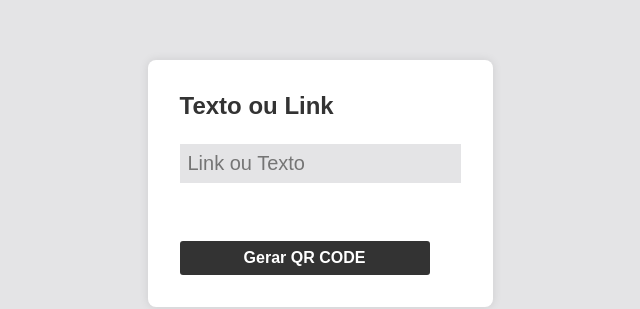
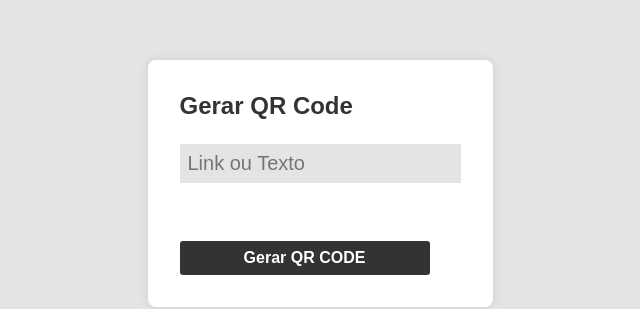
Before and after one commit to VictorSamuell/QR-Code-Generator, a plain HTML site: page index.html in a window 1280 px wide. Shown: the part 217-526 px from the top of the page, 320-960 px from the left. Drawn offline with Linux system fonts and the light colour scheme; a web font is replaced by a local one.

Commit message:
Alterações na identação

```diff
--- a/assets/js/script.js
+++ b/assets/js/script.js
@@ -12,6 +12,7 @@ function gerarQR() {
 
         //document.getElementById('qrCode').classList.remove('hidden');
         textoQR.classList.remove('error');
+
         //offsetWidth , faz com que o navegador execute um reflow , q é o processo no qual o navegador recalcula a posição e o tamanho dos elementos na página.
         void textoQR.offsetHeight;
         textoQR.classList.add('error');
--- a/index.html
+++ b/index.html
@@ -3,23 +3,37 @@
 <head>
 
     <meta charset="UTF-8">
+
     <meta name="viewport" content="width=device-width, initial-scale=1.0">
+
     <title>Gerador de QR CODE</title>
 
     <link rel="stylesheet" href="assets/css/style.css">
 
 </head>
+
 <body>
+
     <div class="container">
         <div id="box">
-            <h2>Texto ou Link</h2>
+
+            <h2>Gerar QR Code</h2>
+
             <input type="text" placeholder="Link ou Texto" id="textoQR">
+
             <div id="imgBox">
+
                 <img src="" id="qrCode" class="hidden">
+
             </div>
+
             <button onclick="gerarQR()">Gerar QR CODE</button>
+
         </div>
+
     </div>
+
     <script src="assets/js/script.js"></script>
+
 </body>
 </html>
```
